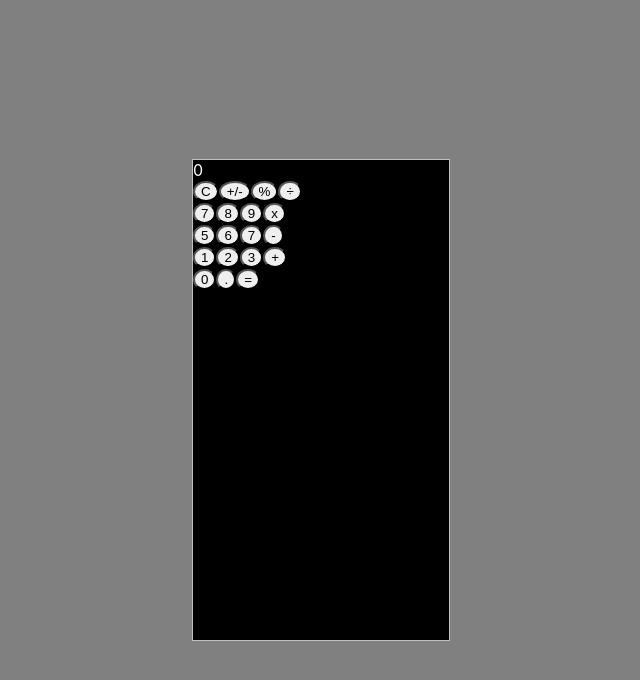
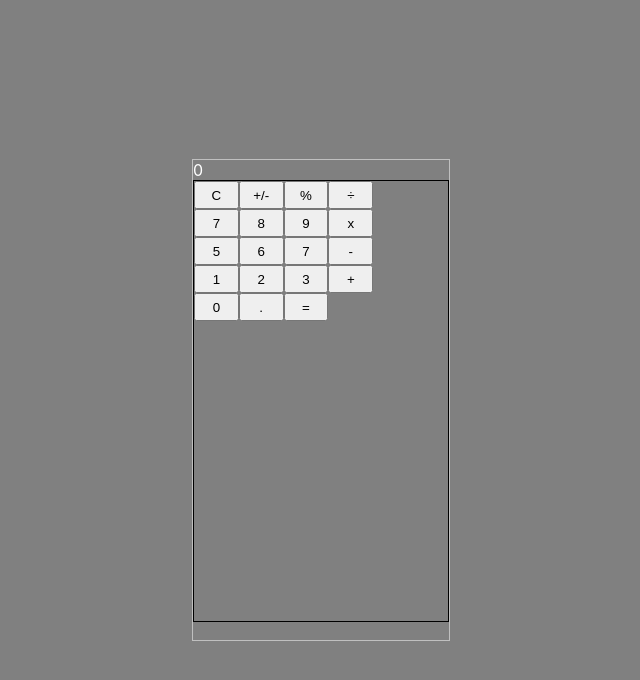
Before and after one commit to LisaCee/react-app-calculator, a React (Create React App) app: page / in a window 1280 px wide. Shown: the top 680 px of the page, without its empty margins (319-959 px from the left). Built offline with nearby package versions, Linux system fonts and the light colour scheme.

Commit message:
Exploring CSS options, relearning as I go. Would it be to convoluted to put each row of buttons in its own flex-container?

```diff
--- a/src/App.js
+++ b/src/App.js
@@ -13,3 +13,7 @@ class App extends React.Component {
 }
 
 export default App;
+
+// Exploring like this is fun, but I need to get 'er done
+// I think I'm going to put each row of buttons in its own little flexbox div
+// and then see where we can go from there.
--- a/src/components/Keyboard.js
+++ b/src/components/Keyboard.js
@@ -4,7 +4,7 @@ import '../css/Keyboard.css';
 class Keyboard extends React.Component {
   render () {
     return (
-      <div>
+      <div className="keyboard">
         <button className="button" onClick={() => this.props.onClearKey()}>C</button>
         <button className="button" onClick={() => this.props.onPlusMinusKey()}>+/-</button>
         <button className="button">%</button>
--- a/src/css/Calculator.css
+++ b/src/css/Calculator.css
@@ -3,5 +3,4 @@
     border: 1px solid silver;
     width: 20vw;
     height: 60vh;
-    background-color: black;
 }
--- a/src/css/Keyboard.css
+++ b/src/css/Keyboard.css
@@ -1,4 +1,11 @@
 
 .button {
-    border-radius: 50%;
+    width: 3.5vw;
+    height: 3.5vh;
 }
+
+.keyboard {
+  /* background-color: gold; */
+  border: 1px solid black;
+  height: 55vh;
+}
```
